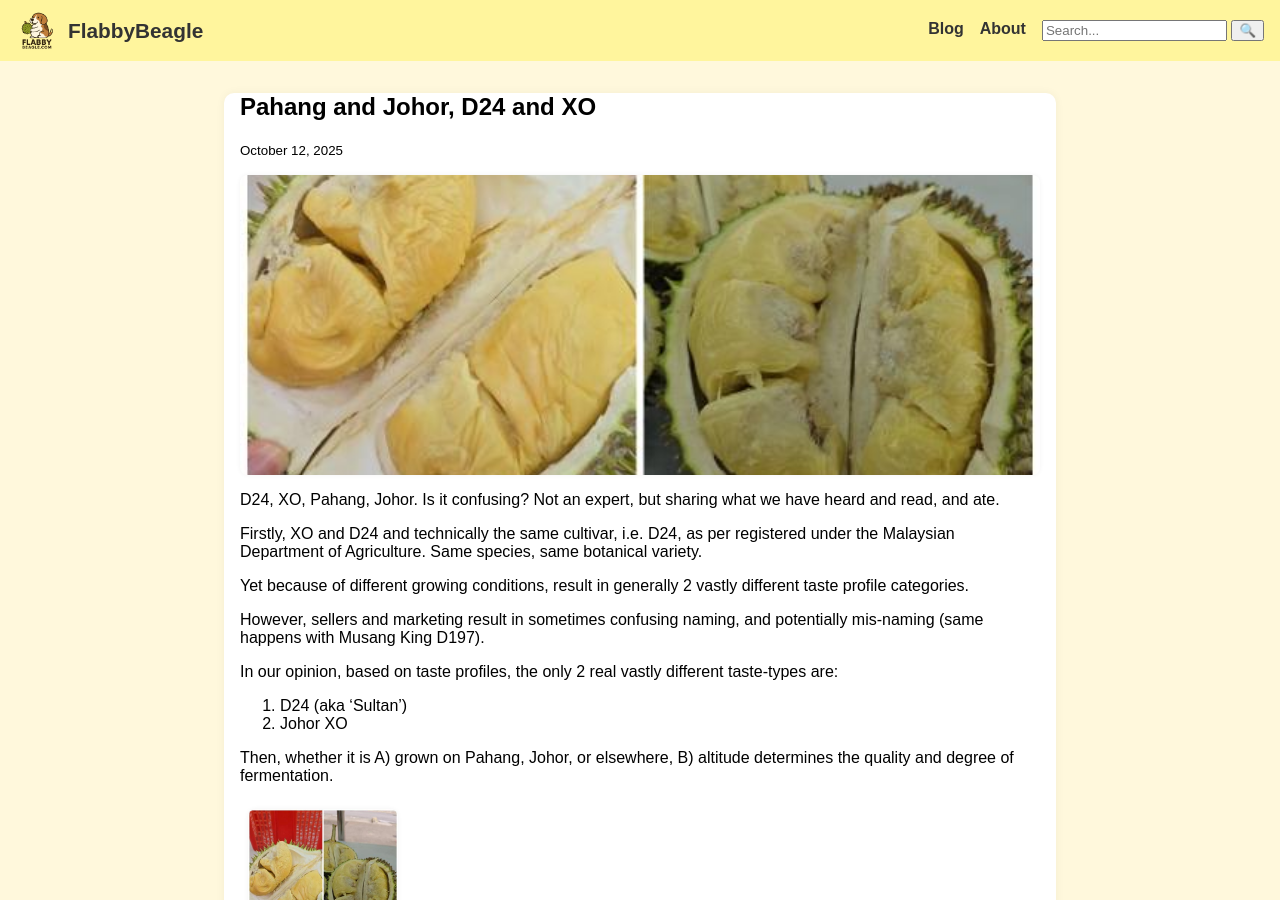
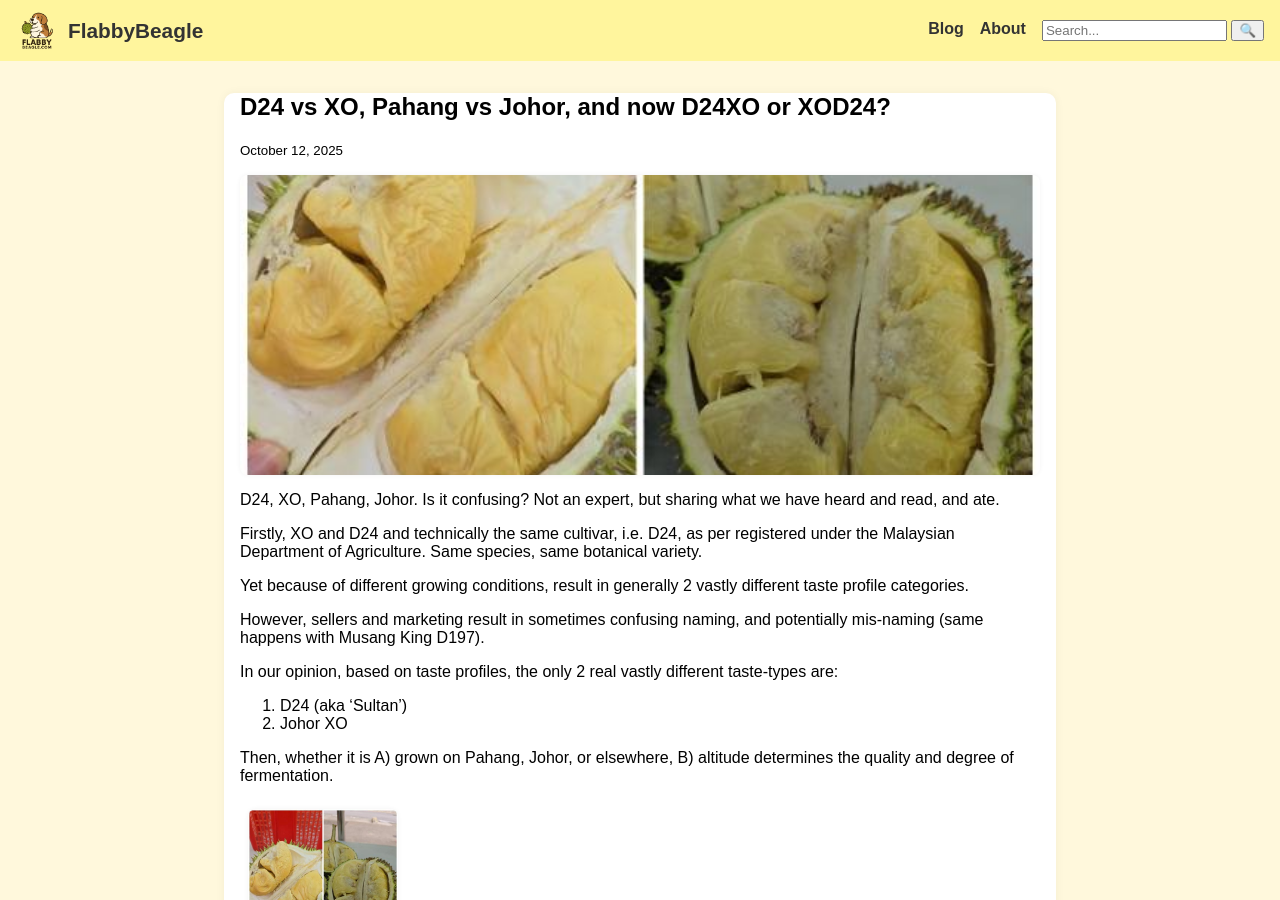
Before and after one commit to yensan57/flabbybeagle, a Jekyll site: the page built from _posts/2025-10-12-pahang-johor-d24-xo.md, in a window 1280 px wide and 900 px high. Built offline with Jekyll 4.4.1, drawn with Linux system fonts in a browser that asks for light colours.

Commit message:
Update 2025-10-12-pahang-johor-d24-xo.md

```diff
--- a/_posts/2025-10-12-pahang-johor-d24-xo.md
+++ b/_posts/2025-10-12-pahang-johor-d24-xo.md
@@ -1,6 +1,6 @@
 ---
 layout: post
-title: "Pahang and Johor, D24 and XO"
+title: "D24 vs XO, Pahang vs Johor, and now D24XO or XOD24?"
 date: 2025-10-12
 thumbnail: /assets/images/2025-10-12/d24_xo_photo_collage_small.jpg
 ---
```
